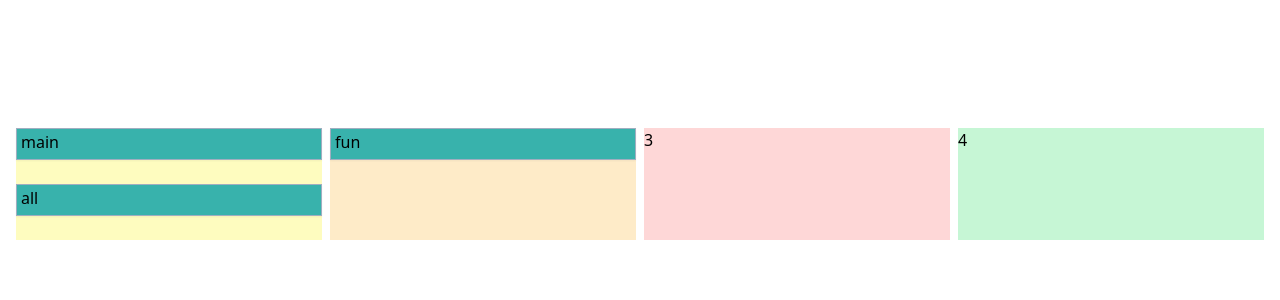
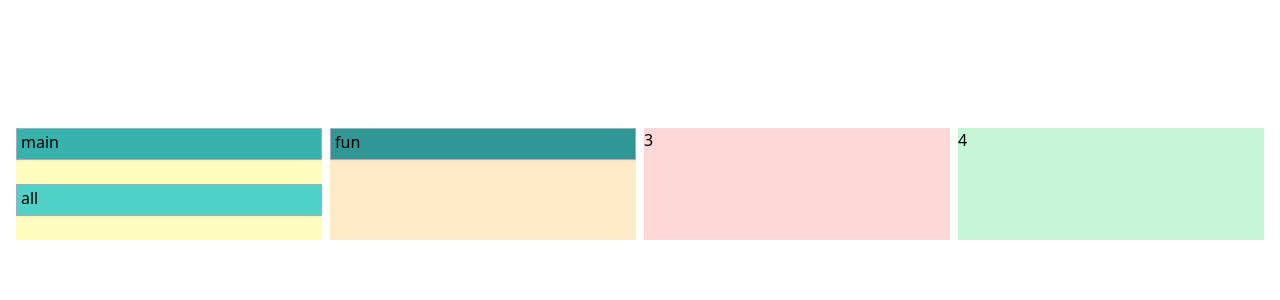
Before and after one commit to Achenson/personal-homepage, a React (Create React App) app: page / in a window 1280 px wide. Shown: the top 300 px of the page. Built offline with nearby package versions, Linux system fonts and the light colour scheme.

Commit message:
Bookmark color from props

```diff
--- a/src/components/Bookmark.tsx
+++ b/src/components/Bookmark.tsx
@@ -23,10 +23,11 @@ interface SingleLinkData {
 
 interface Props {
   bookmarkTitle: string;
-  linksData:  SingleLinkData[];
+  bookmarkColor: string;
+  linksData: SingleLinkData[];
 }
 
-function Bookmark({bookmarkTitle, linksData}: Props): JSX.Element {
+function Bookmark({bookmarkTitle, bookmarkColor, linksData}: Props): JSX.Element {
   const [iconsVisibility, setIconsVisibility] = useState<boolean>(false);
   const [colorsVisibility, setColorsVisibility] = useState<boolean>(false);
   const [singleLinkVisibility, setSingleLinkVisibility] = useState<boolean>(
@@ -43,7 +44,7 @@ function Bookmark({bookmarkTitle, linksData}: Props): JSX.Element {
   return (
     <div className="relative mb-6">
       <div
-        className="pl-0 h-8 px-2 pt-px bg-teal-500 border border-gray-500 shadow-sm flex justify-between"
+        className={`pl-0 h-8 px-2 pt-px ${bookmarkColor} border border-gray-500 shadow-sm flex justify-between`}
         onMouseEnter={() => {
           setIconsVisibility(true);
         }}
--- a/src/components/Grid.tsx
+++ b/src/components/Grid.tsx
@@ -8,7 +8,7 @@ function Grid({}: Props): JSX.Element {
   const [bookmarksData, setBookmarksData] = useState([
     {
       title: "all",
-      color: "bg-teal-500",
+      color: "bg-teal-400",
       column: 1,
       priority: 1,
       linksTitles: ["facebook", "tvn24", "gmail"],
@@ -22,7 +22,7 @@ function Grid({}: Props): JSX.Element {
     },
     {
       title: "fun",
-      color: "bg-teal-500",
+      color: "bg-teal-600",
       column: 2,
       priority: 0,
       linksTitles: ["facebook"],
@@ -56,7 +56,7 @@ function Grid({}: Props): JSX.Element {
           .filter((el) => el.column === 1)
           .sort((a, b) => a.priority - b.priority)
           .map((el, i) => {
-            return <Bookmark bookmarkTitle={el.title} linksData={linksData} key={i} />;
+            return <Bookmark bookmarkTitle={el.title} bookmarkColor={el.color} linksData={linksData} key={i} />;
           })}
       </div>
       <div className="hidden sm:block bg-orange-200">
@@ -64,7 +64,7 @@ function Grid({}: Props): JSX.Element {
           .filter((el) => el.column === 2)
           .sort((a, b) => a.priority - b.priority)
           .map((el, i) => {
-            return <Bookmark bookmarkTitle={el.title} linksData={linksData} key={i} />;
+            return <Bookmark bookmarkTitle={el.title} bookmarkColor={el.color} linksData={linksData} key={i} />;
           })}
       </div>
       <div className="hidden md:block bg-red-200">3</div>
```
